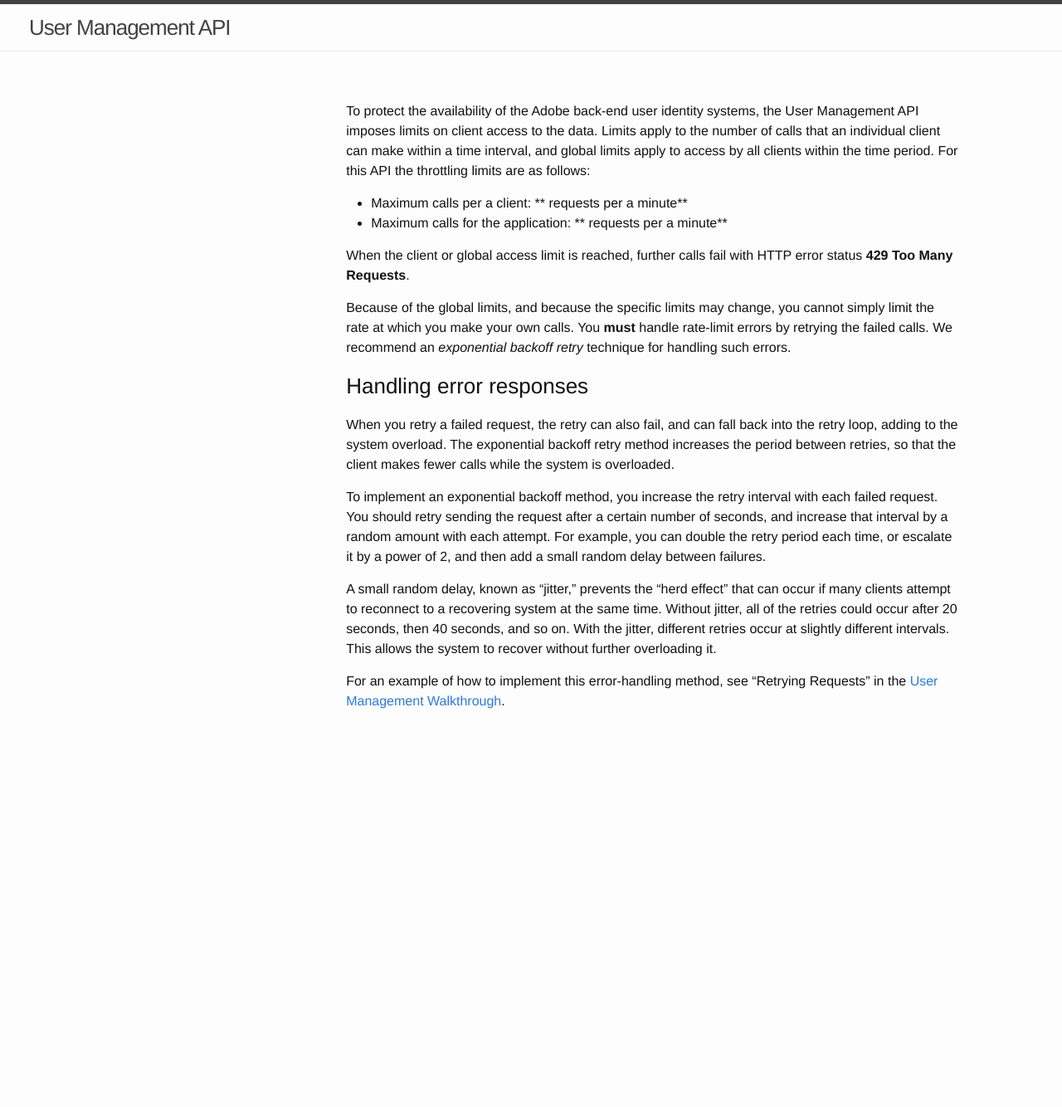
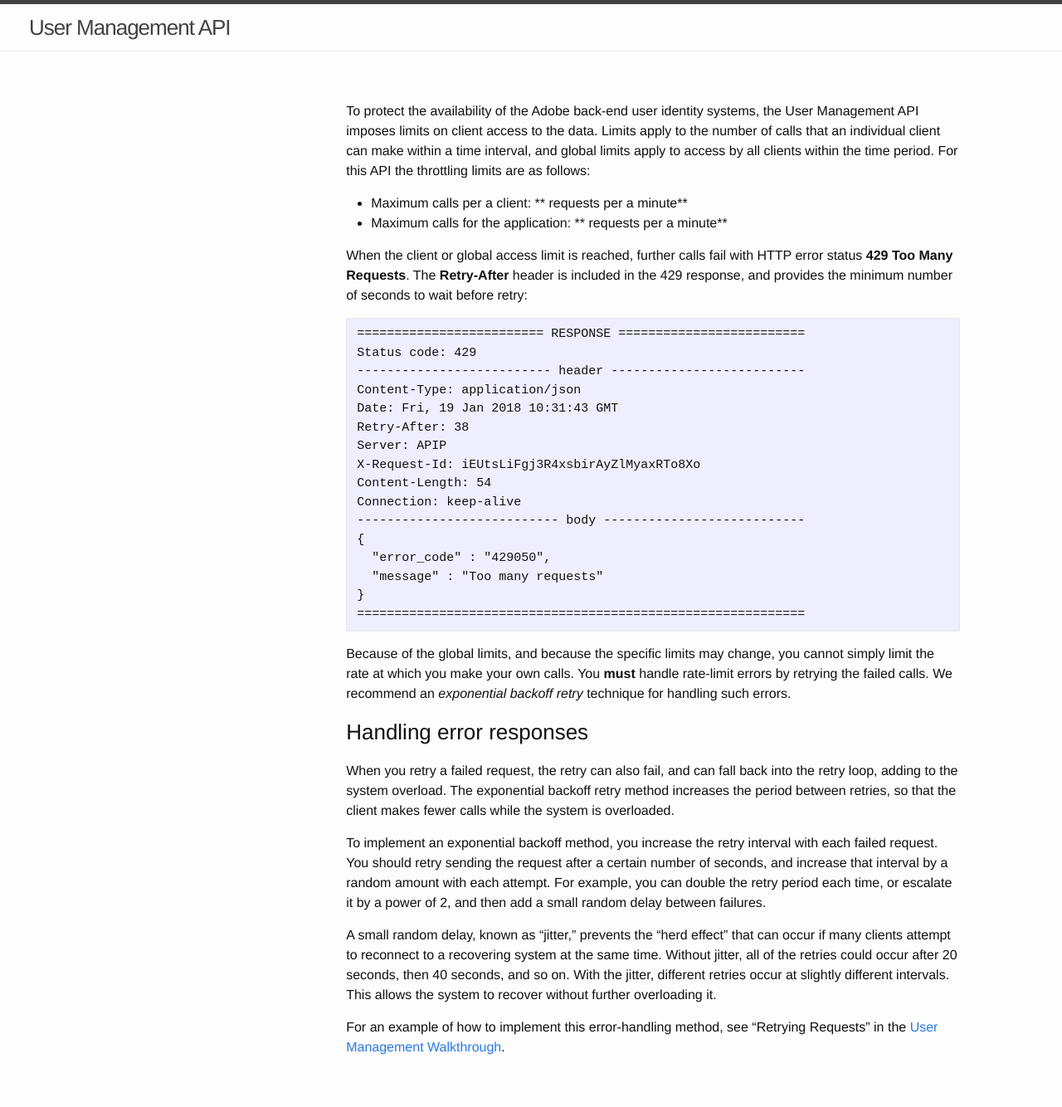
Before and after one commit to adobe-apiplatform/umapi-documentation, a Jekyll site: the page built from docs/en/api/partials/throttling.md, in a window 1280 px wide. Shown: the whole page at 83% size. Built offline with Jekyll 4.4.1, drawn with Linux system fonts in a browser that asks for light colours; our own code applies the rules of GitHub Pages for plain Markdown files; before the commit the page ends 917 px from its top, so only the background shows below that.

Commit message:
Update partial to include Retry-After header

````diff
--- a/docs/en/api/partials/throttling.md
+++ b/docs/en/api/partials/throttling.md
@@ -3,7 +3,26 @@
 - Maximum calls per a client: **{{ include.client }} requests per a minute**
 - Maximum calls for the application: **{{ include.global }} requests per a minute**
 
-When the client or global access limit is reached, further calls fail with HTTP error status **429 Too Many Requests**.
+When the client or global access limit is reached, further calls fail with HTTP error status **429 Too Many Requests**. The **Retry-After** header is included in the 429 response, and provides the minimum number of seconds to wait before retry:
+
+```
+========================= RESPONSE =========================
+Status code: 429
+-------------------------- header --------------------------
+Content-Type: application/json
+Date: Fri, 19 Jan 2018 10:31:43 GMT
+Retry-After: 38
+Server: APIP
+X-Request-Id: iEUtsLiFgj3R4xsbirAyZlMyaxRTo8Xo
+Content-Length: 54
+Connection: keep-alive
+--------------------------- body ---------------------------
+{
+  "error_code" : "429050",
+  "message" : "Too many requests"
+}
+============================================================
+```
 
 Because of the global limits, and because the specific limits may change, you cannot simply limit the rate at which you make your own calls. You **must** handle rate-limit errors by retrying the failed calls. We recommend an _exponential backoff retry_ technique for handling such errors.
 
````
